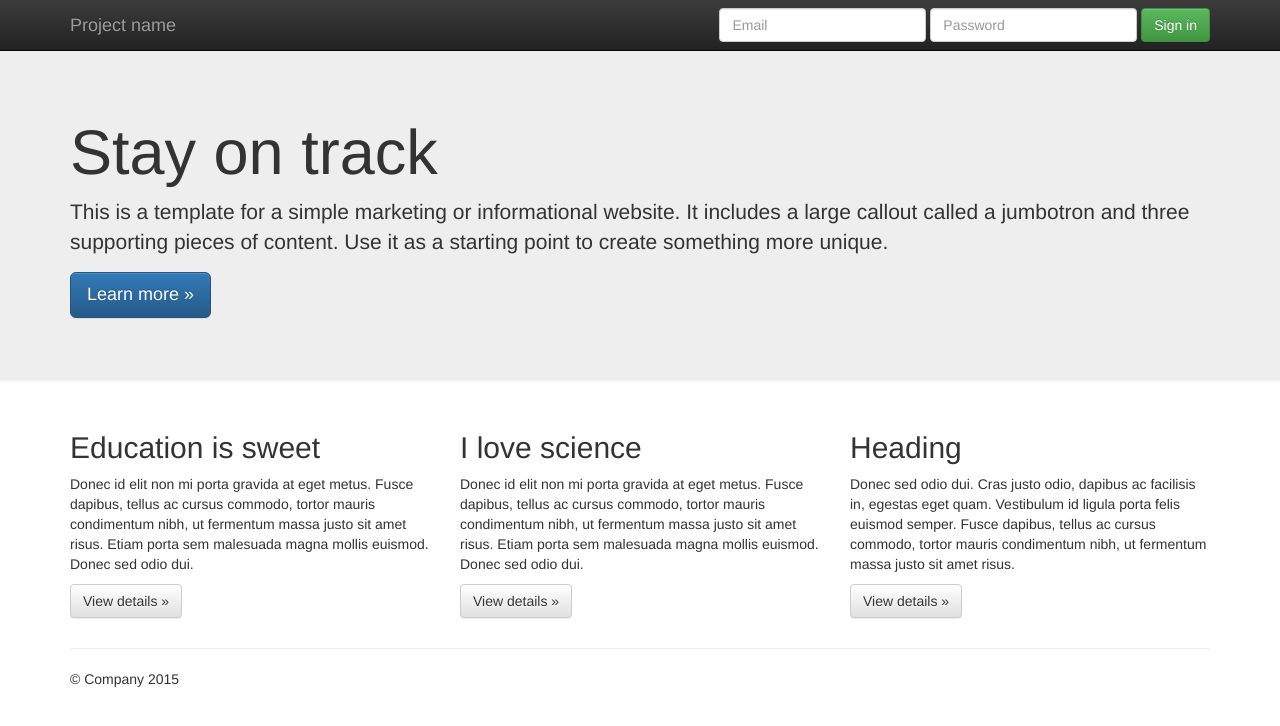
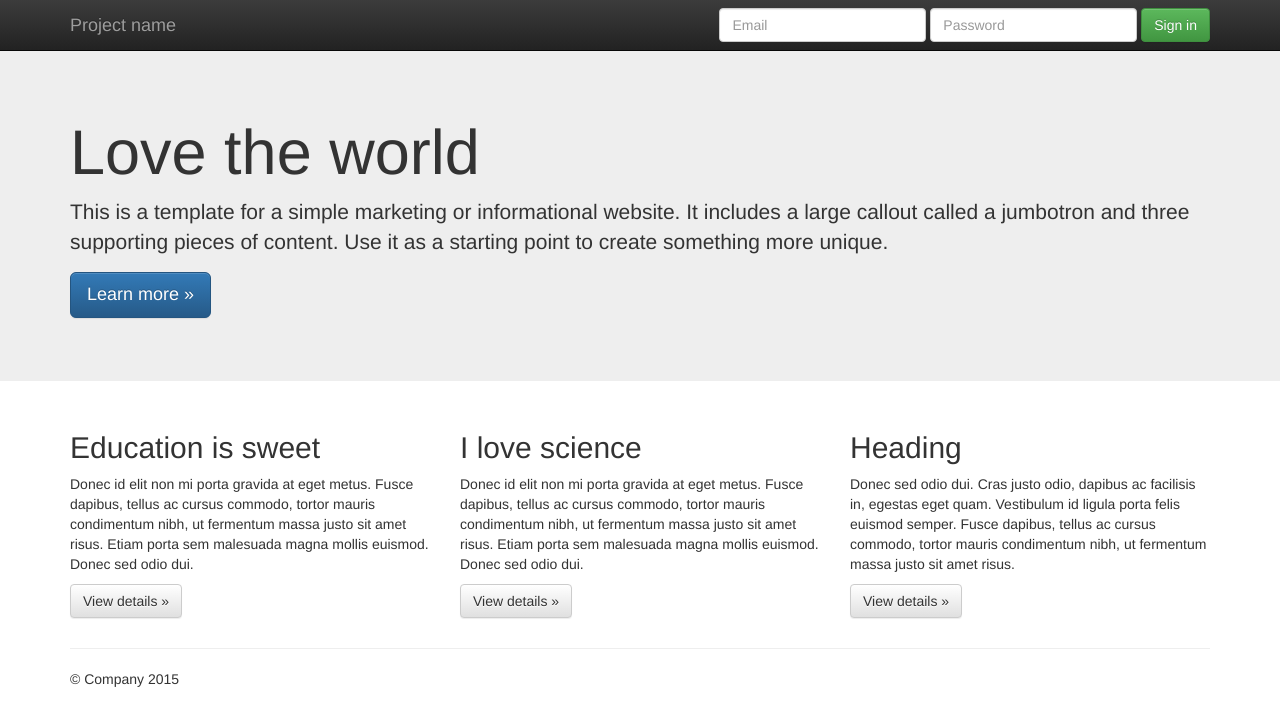
Before and after one commit to talus15/Myfirstsite, a plain HTML site: page index.html in a window 1280 px wide. Drawn offline with nearby package versions, Linux system fonts and the light colour scheme.

Commit message:
initial commit
That will help

```diff
--- a/index.html
+++ b/index.html
@@ -55,7 +55,7 @@
     <!-- Main jumbotron for a primary marketing message or call to action -->
     <div class="jumbotron">
       <div class="container">
-        <h1>Stay on track</h1>
+        <h1>Love the world</h1>
         <p>This is a template for a simple marketing or informational website. It includes a large callout called a jumbotron and three supporting pieces of content. Use it as a starting point to create something more unique.</p>
         <p><a class="btn btn-primary btn-lg" href="#" role="button">Learn more &raquo;</a></p>
       </div>
```
